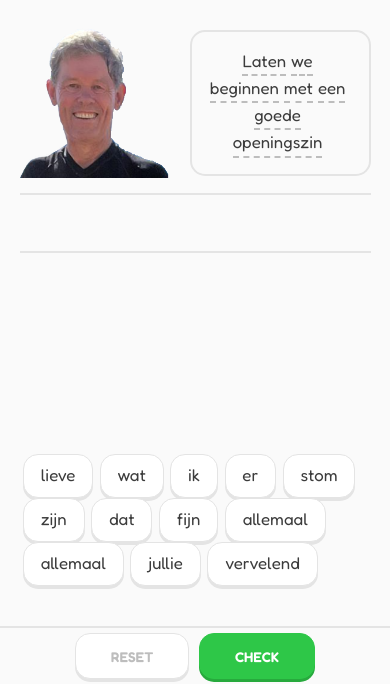
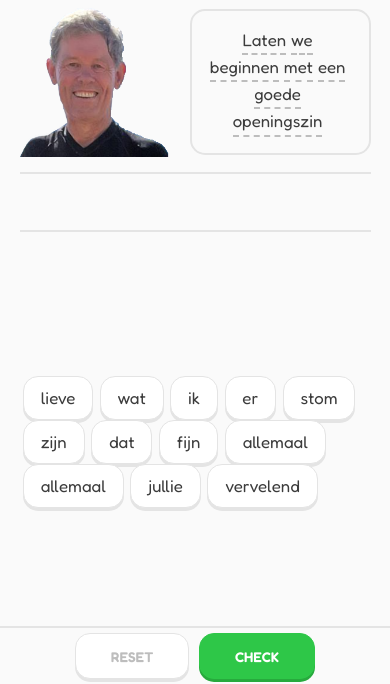
Before and after one commit to JopBB/sinterklaas2023, a plain HTML site: page writeSpeech.html in a window 390 px wide. Shown: the part 160-844 px from the top of the page. Drawn offline with nearby package versions, Linux system fonts and the light colour scheme.

Commit message:
nog een poging css fix mobile

```diff
--- a/styleDuo.css
+++ b/styleDuo.css
@@ -24,7 +24,7 @@ body {
   width: 90vw;
   display: flex;
   flex-direction: column;
-  justify-content: space-between;
+  justify-content: center;
   align-items: flex-start;
   margin-bottom: 5em;
   overflow: scroll;
@@ -87,6 +87,7 @@ span {
 
 #origin__container {
   padding: 3em 0;
+  margin-top:3em;
   width: 100%;
   /* border-top: 2px solid var(--grey-color);
   border-bottom: 2px solid var(--grey-color); */
```
